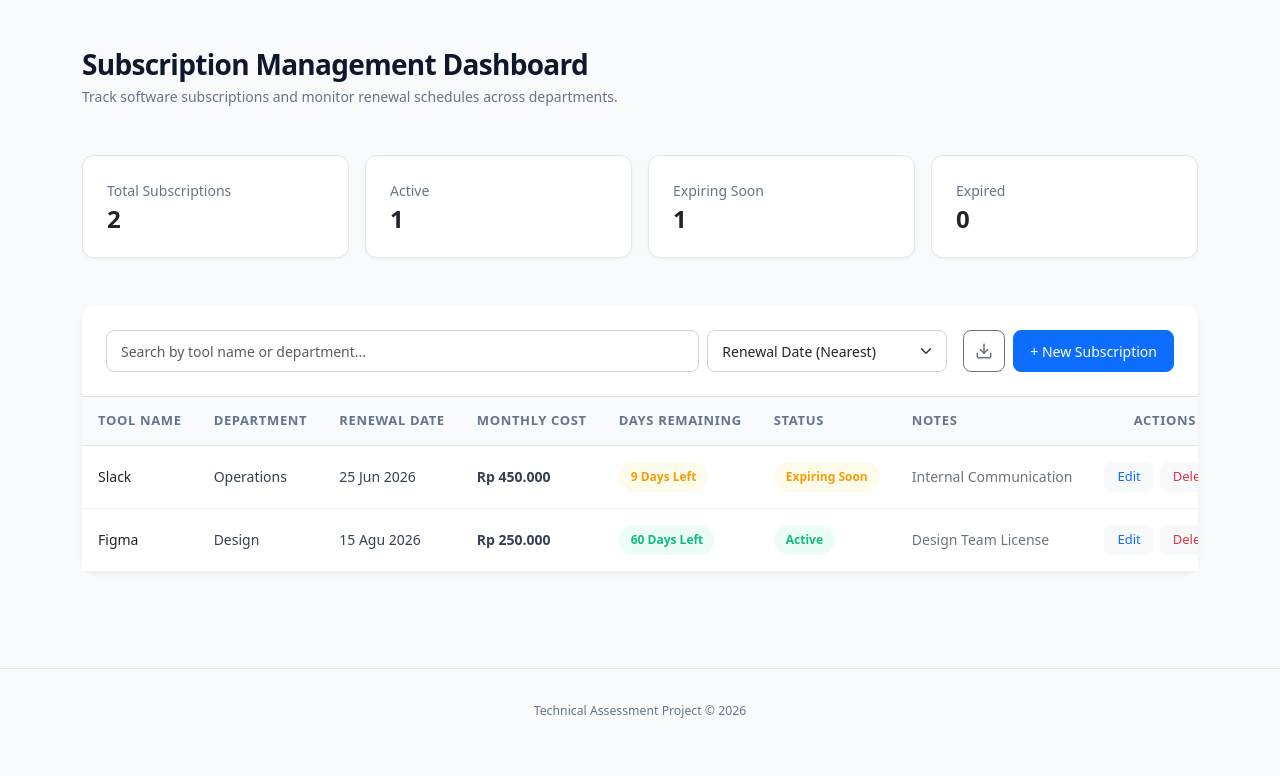
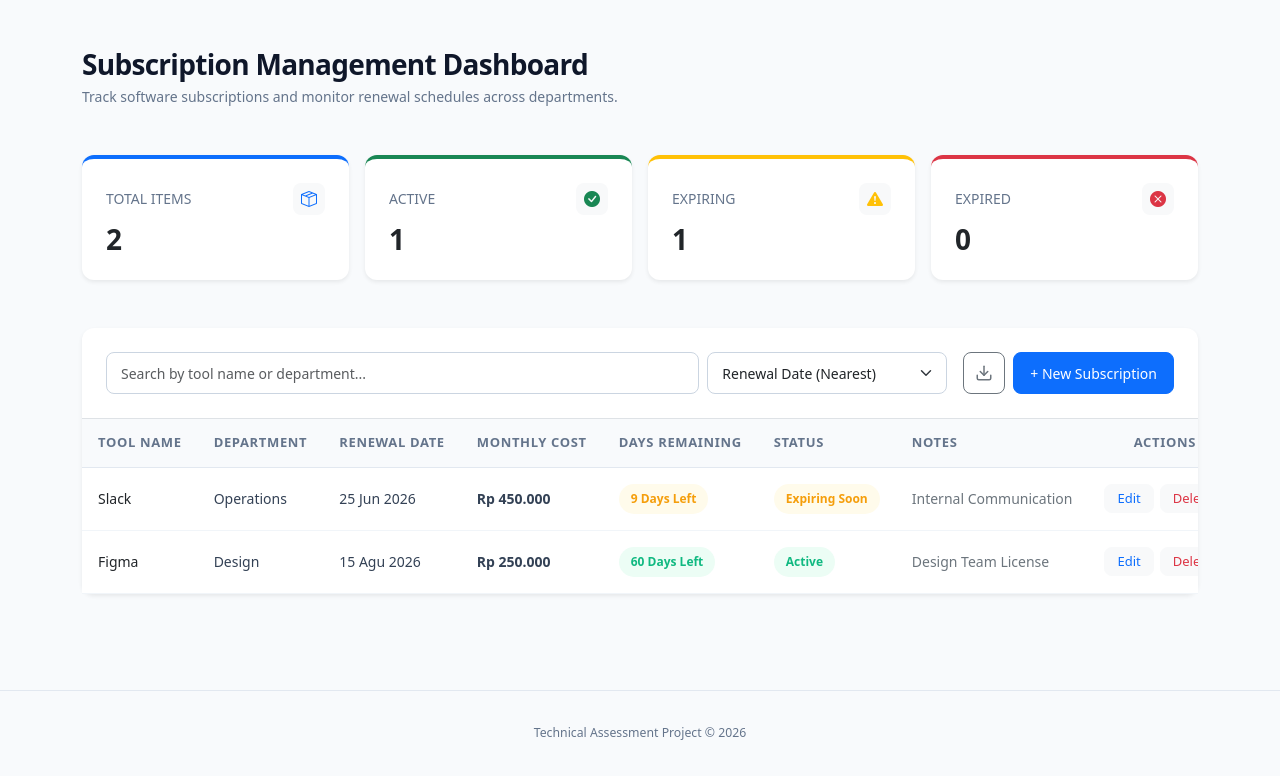
Before and after one commit to anastasiakezia/tools-subscription-tracker, a plain HTML site: page index.html in a window 1280 px wide. Drawn offline with nearby package versions, Linux system fonts and the light colour scheme.

Commit message:
git commit -m "Update dashboard stat cards design"

```diff
--- a/index.html
+++ b/index.html
@@ -7,6 +7,10 @@
     <link
       href="https://cdn.jsdelivr.net/npm/bootstrap@5.3.3/dist/css/bootstrap.min.css"
       rel="stylesheet"
+    />
+    <link
+      rel="stylesheet"
+      href="https://cdn.jsdelivr.net/npm/bootstrap-icons@1.11.3/font/bootstrap-icons.min.css"
     />
     <link rel="stylesheet" href="css/style.css" />
   </head>
@@ -23,49 +27,115 @@
       </div>
 
       <div class="row g-3 mb-4 mb-md-5">
+        <!-- Total Subscriptions -->
         <div class="col-6 col-md-3">
-          <div class="card stat-card total-card h-100">
+          <div
+            class="card border-0 shadow-sm h-100 position-relative overflow-hidden"
+            style="border-top: 4px solid #0d6efd !important; background: #fff"
+          >
             <div class="card-body p-3 p-md-4">
-              <small class="text-muted d-block mb-1 text-truncate"
-                >Total Subscriptions</small
+              <div
+                class="d-flex align-items-center justify-content-between mb-2"
               >
-              <h3 id="totalSubscriptions" class="mb-0 fw-bold fs-4 fs-md-3">
+                <small
+                  class="text-muted fw-medium text-uppercase tracking-wider fs-7 text-truncate"
+                  >Total Items</small
+                >
+                <div
+                  class="p-2 bg-light rounded-3 text-primary d-none d-sm-flex align-items-center justify-content-center"
+                  style="width: 32px; height: 32px"
+                >
+                  <i class="bi bi-box-seam fs-6"></i>
+                </div>
+              </div>
+              <h3 id="totalSubscriptions" class="mb-0 fw-bold fs-3 text-dark">
                 0
               </h3>
             </div>
           </div>
         </div>
+
+        <!-- Active -->
         <div class="col-6 col-md-3">
-          <div class="card stat-card active-card h-100">
+          <div
+            class="card border-0 shadow-sm h-100 position-relative overflow-hidden"
+            style="border-top: 4px solid #198754 !important; background: #fff"
+          >
             <div class="card-body p-3 p-md-4">
-              <small class="text-muted d-block mb-1 text-truncate"
-                >Active</small
+              <div
+                class="d-flex align-items-center justify-content-between mb-2"
               >
-              <h3 id="activeSubscriptions" class="mb-0 fw-bold fs-4 fs-md-3">
+                <small
+                  class="text-muted fw-medium text-uppercase tracking-wider fs-7 text-truncate"
+                  >Active</small
+                >
+                <div
+                  class="p-2 bg-light rounded-3 text-success d-none d-sm-flex align-items-center justify-content-center"
+                  style="width: 32px; height: 32px"
+                >
+                  <i class="bi bi-check-circle-fill fs-6"></i>
+                </div>
+              </div>
+              <h3 id="activeSubscriptions" class="mb-0 fw-bold fs-3 text-dark">
                 0
               </h3>
             </div>
           </div>
         </div>
+
+        <!-- Expiring Soon -->
         <div class="col-6 col-md-3">
-          <div class="card stat-card expiring-card h-100">
+          <div
+            class="card border-0 shadow-sm h-100 position-relative overflow-hidden"
+            style="border-top: 4px solid #ffc107 !important; background: #fff"
+          >
             <div class="card-body p-3 p-md-4">
-              <small class="text-muted d-block mb-1 text-truncate"
-                >Expiring Soon</small
+              <div
+                class="d-flex align-items-center justify-content-between mb-2"
               >
-              <h3 id="expiringSubscriptions" class="mb-0 fw-bold fs-4 fs-md-3">
+                <small
+                  class="text-muted fw-medium text-uppercase tracking-wider fs-7 text-truncate"
+                  >Expiring</small
+                >
+                <div
+                  class="p-2 bg-light rounded-3 text-warning d-none d-sm-flex align-items-center justify-content-center"
+                  style="width: 32px; height: 32px"
+                >
+                  <i class="bi bi-exclamation-triangle-fill fs-6"></i>
+                </div>
+              </div>
+              <h3
+                id="expiringSubscriptions"
+                class="mb-0 fw-bold fs-3 text-dark"
+              >
                 0
               </h3>
             </div>
           </div>
         </div>
+
+        <!-- Expired -->
         <div class="col-6 col-md-3">
-          <div class="card stat-card expired-card h-100">
+          <div
+            class="card border-0 shadow-sm h-100 position-relative overflow-hidden"
+            style="border-top: 4px solid #dc3545 !important; background: #fff"
+          >
             <div class="card-body p-3 p-md-4">
-              <small class="text-muted d-block mb-1 text-truncate"
-                >Expired</small
+              <div
+                class="d-flex align-items-center justify-content-between mb-2"
               >
-              <h3 id="expiredSubscriptions" class="mb-0 fw-bold fs-4 fs-md-3">
+                <small
+                  class="text-muted fw-medium text-uppercase tracking-wider fs-7 text-truncate"
+                  >Expired</small
+                >
+                <div
+                  class="p-2 bg-light rounded-3 text-danger d-none d-sm-flex align-items-center justify-content-center"
+                  style="width: 32px; height: 32px"
+                >
+                  <i class="bi bi-x-circle-fill fs-6"></i>
+                </div>
+              </div>
+              <h3 id="expiredSubscriptions" class="mb-0 fw-bold fs-3 text-dark">
                 0
               </h3>
             </div>
```
